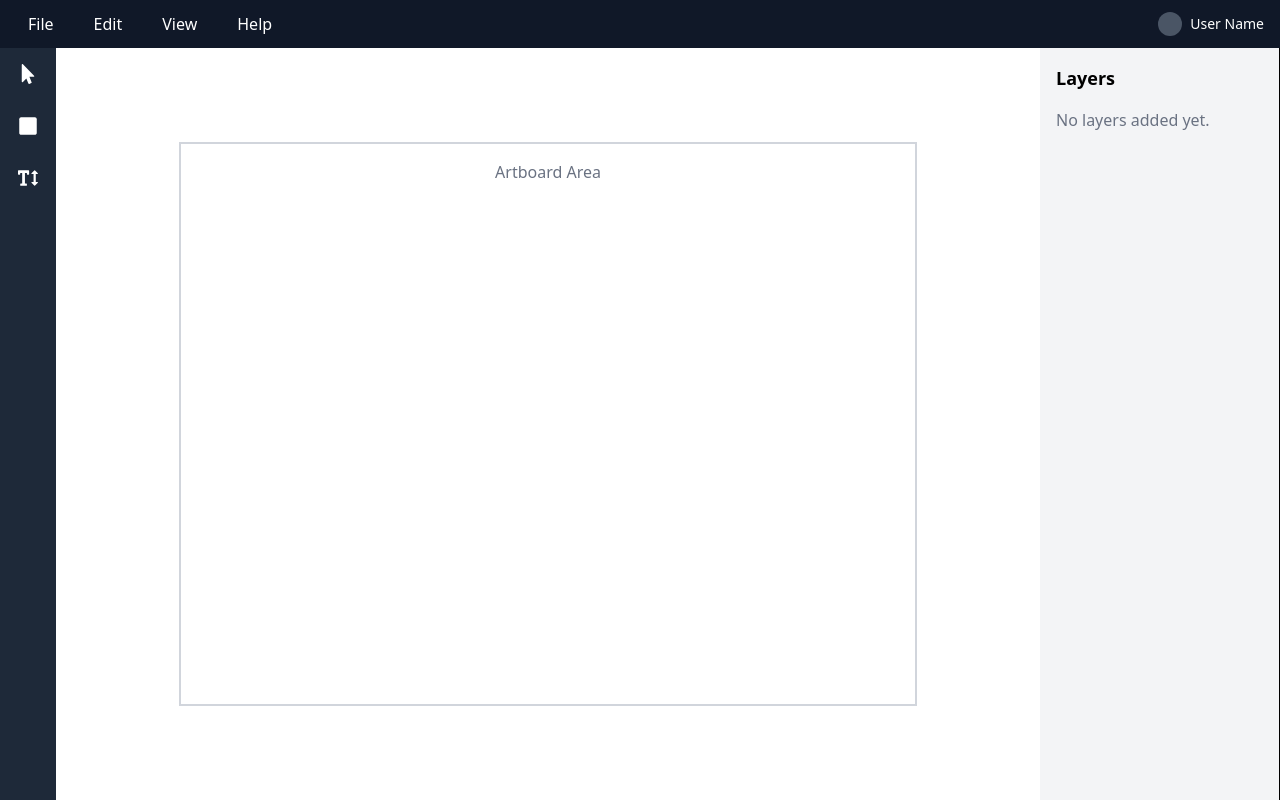
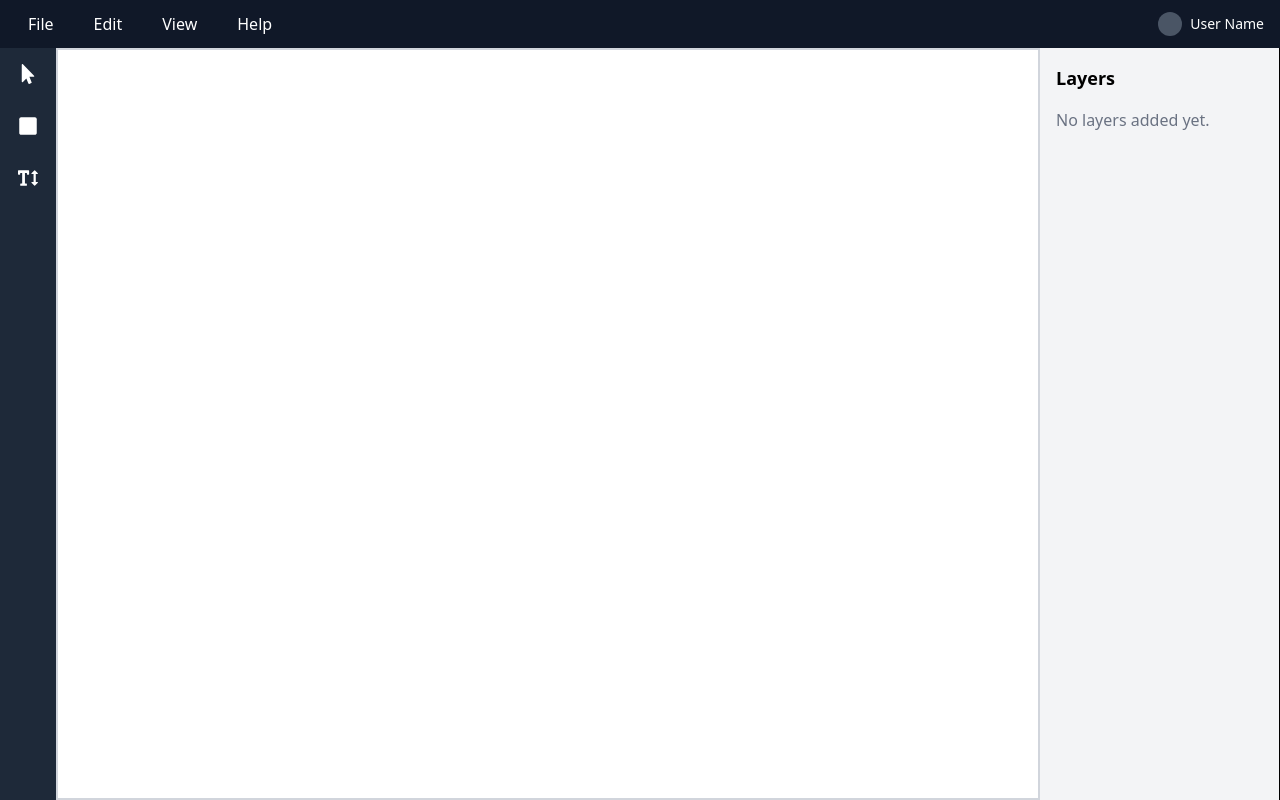
Before and after one commit to vsumavane/Design-Css-Code, a React (Vite) app in the folder frontend/: page /editor in a window 1280 px wide. Built offline with nearby package versions, Linux system fonts and the light colour scheme.

Commit message:
refact: prettiier format

```diff
--- a/frontend/src/App.jsx
+++ b/frontend/src/App.jsx
@@ -1,6 +1,6 @@
-import { BrowserRouter as Router, Routes, Route } from "react-router-dom";
-import Home from "./pages/Home";
-import Editor from "./pages/Editor";
+import { BrowserRouter as Router, Routes, Route } from 'react-router-dom';
+import Home from './pages/Home';
+import Editor from './pages/Editor';
 
 function App() {
   return (
--- /dev/null
+++ b/frontend/src/components/Artboard.jsx
@@ -0,0 +1,99 @@
+import React, { useState, useRef } from 'react';
+import { useSelector, useDispatch } from 'react-redux';
+import { addLayer } from '../redux/layersSlice';
+import Draggable from 'react-draggable';
+
+const Artboard = () => {
+  const dispatch = useDispatch();
+  const { layers } = useSelector((state) => state.layers);
+  const { selectedTool } = useSelector((state) => state.tools);
+
+  // Drawing state
+  const [isDrawing, setIsDrawing] = useState(false);
+  const [startPos, setStartPos] = useState({ x: 0, y: 0 });
+  const [currentRect, setCurrentRect] = useState(null);
+
+  const artboardRef = useRef(null);
+
+  // Add New Element
+  const handleMouseDown = (e) => {
+    if (selectedTool === 'rectangle') {
+      const rect = artboardRef.current.getBoundingClientRect();
+      const startX = e.clientX - rect.left;
+      const startY = e.clientY - rect.top;
+      setStartPos({ x: startX, y: startY });
+      setIsDrawing(true);
+    }
+  };
+
+  // Handle Mouse Move (Update Rectangle Size)
+  const handleMouseMove = (e) => {
+    if (!isDrawing) return;
+
+    const rect = artboardRef.current.getBoundingClientRect();
+    const endX = e.clientX - rect.left;
+    const endY = e.clientY - rect.top;
+
+    const width = Math.abs(endX - startPos.x);
+    const height = Math.abs(endY - startPos.y);
+
+    setCurrentRect({
+      x: Math.min(startPos.x, endX),
+      y: Math.min(startPos.y, endY),
+      width,
+      height,
+    });
+  };
+
+  // Handle Mouse Up (Add Final Rectangle to Layers)
+  const handleMouseUp = () => {
+    if (isDrawing && currentRect) {
+      const newLayer = {
+        id: `rect-${Date.now()}`,
+        type: 'rectangle',
+        x: currentRect.x,
+        y: currentRect.y,
+        width: currentRect.width,
+        height: currentRect.height,
+      };
+      dispatch(addLayer(newLayer));
+    }
+    setIsDrawing(false);
+    setCurrentRect(null);
+  };
+
+  return (
+    <div
+      ref={artboardRef}
+      className="w-full h-full border-2 border-gray-300 relative bg-white"
+      onMouseDown={handleMouseDown}
+      onMouseMove={handleMouseMove}
+      onMouseUp={handleMouseUp}
+    >
+      {layers.map((el) => (
+        <div
+          className="absolute border bg-blue-300"
+          style={{
+            left: el.x,
+            top: el.y,
+            width: el.width,
+            height: el.height,
+          }}
+        />
+      ))}
+      {isDrawing && currentRect && (
+        <div
+          className="absolute border bg-blue-300"
+          style={{
+            left: currentRect.x,
+            top: currentRect.y,
+            width: currentRect.width,
+            height: currentRect.height,
+          }}
+        />
+      )}
+    </div>
+  );
+};
+
+export default Artboard;
--- a/frontend/src/pages/Editor.jsx
+++ b/frontend/src/pages/Editor.jsx
@@ -1,26 +1,20 @@
+import React from 'react';
+import Toolbar from '../components/Toolbar';
+import Artboard from '../components/Artboard';
+import LayersPanel from '../components/LayersPanel';
 import MenuBar from '../components/MenuBar';
-import Toolbar from '../components/Toolbar';
-import LayersPanel from '../components/LayersPanel';
 
 const Editor = () => {
   return (
     <div className="flex flex-col h-screen">
       <MenuBar />
       <div className="flex flex-1">
-        {/* Toolbar on the Left */}
         <div className="w-14 bg-gray-900">
           <Toolbar />
         </div>
-
-        {/* Main Artboard Area */}
-        <div className="flex-1 flex justify-center items-center bg-white relative">
-          <div className="w-3/4 h-3/4 border-2 border-gray-300">
-            {/* Artboard Placeholder */}
-            <h2 className="text-gray-500 text-center mt-4">Artboard Area</h2>
-          </div>
+        <div className="flex-1 flex justify-center items-center bg-gray-100 relative">
+          <Artboard />
         </div>
-
-        {/* Layers Panel on the Right */}
         <LayersPanel />
       </div>
     </div>
--- a/frontend/src/pages/Home.jsx
+++ b/frontend/src/pages/Home.jsx
@@ -1,5 +1,5 @@
 // src/pages/Home.jsx
-import { useNavigate } from "react-router-dom";
+import { useNavigate } from 'react-router-dom';
 
 const Home = () => {
   const navigate = useNavigate();
@@ -10,7 +10,7 @@ const Home = () => {
         <h1 className="text-4xl font-bold mb-4">Welcome to AI Code Generator</h1>
         <p className="text-lg mb-6">Design and generate clean HTML/CSS code.</p>
         <button
-          onClick={() => navigate("/editor")}
+          onClick={() => navigate('/editor')}
           className="bg-blue-500 text-white px-4 py-2 rounded hover:bg-blue-700"
         >
           Launch Editor
--- a/frontend/src/redux/layersSlice.js
+++ b/frontend/src/redux/layersSlice.js
@@ -1,4 +1,4 @@
-import { createSlice } from "@reduxjs/toolkit";
+import { createSlice } from '@reduxjs/toolkit';
 
 const initialState = {
   layers: [], // Array of all layers
@@ -6,7 +6,7 @@ const initialState = {
 };
 
 const layersSlice = createSlice({
-  name: "layers",
+  name: 'layers',
   initialState,
   reducers: {
     // Add new layer
@@ -54,12 +54,6 @@ const layersSlice = createSlice({
   },
 });
 
-export const {
-  addLayer,
-  updateLayer,
-  deleteLayer,
-  selectLayer,
-  toggleVisibility,
-  toggleLock,
-} = layersSlice.actions;
+export const { addLayer, updateLayer, deleteLayer, selectLayer, toggleVisibility, toggleLock } =
+  layersSlice.actions;
 export default layersSlice.reducer;
```
Also changed, not shown: frontend/src/components/LayersPanel.jsx (+7 -14 lines).
